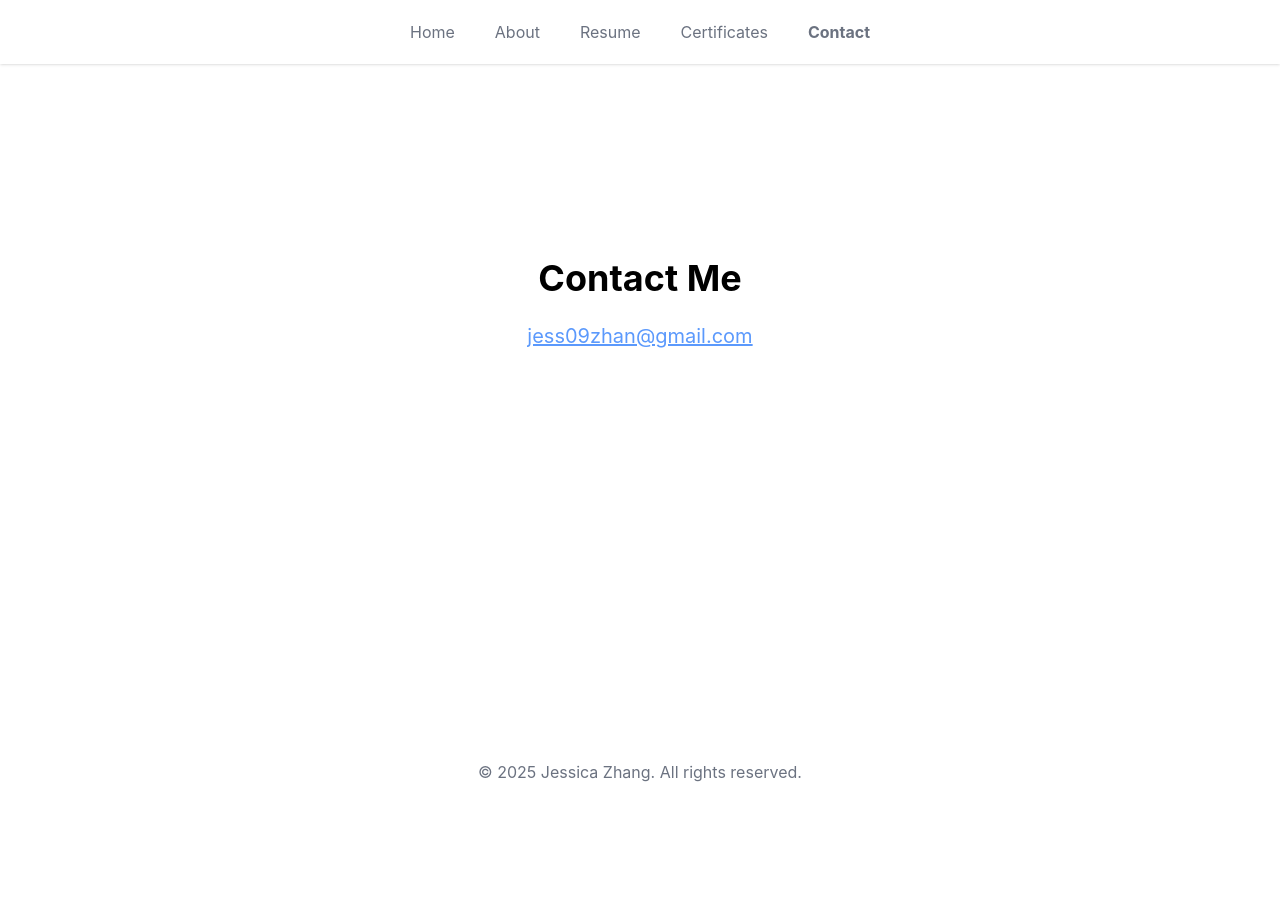
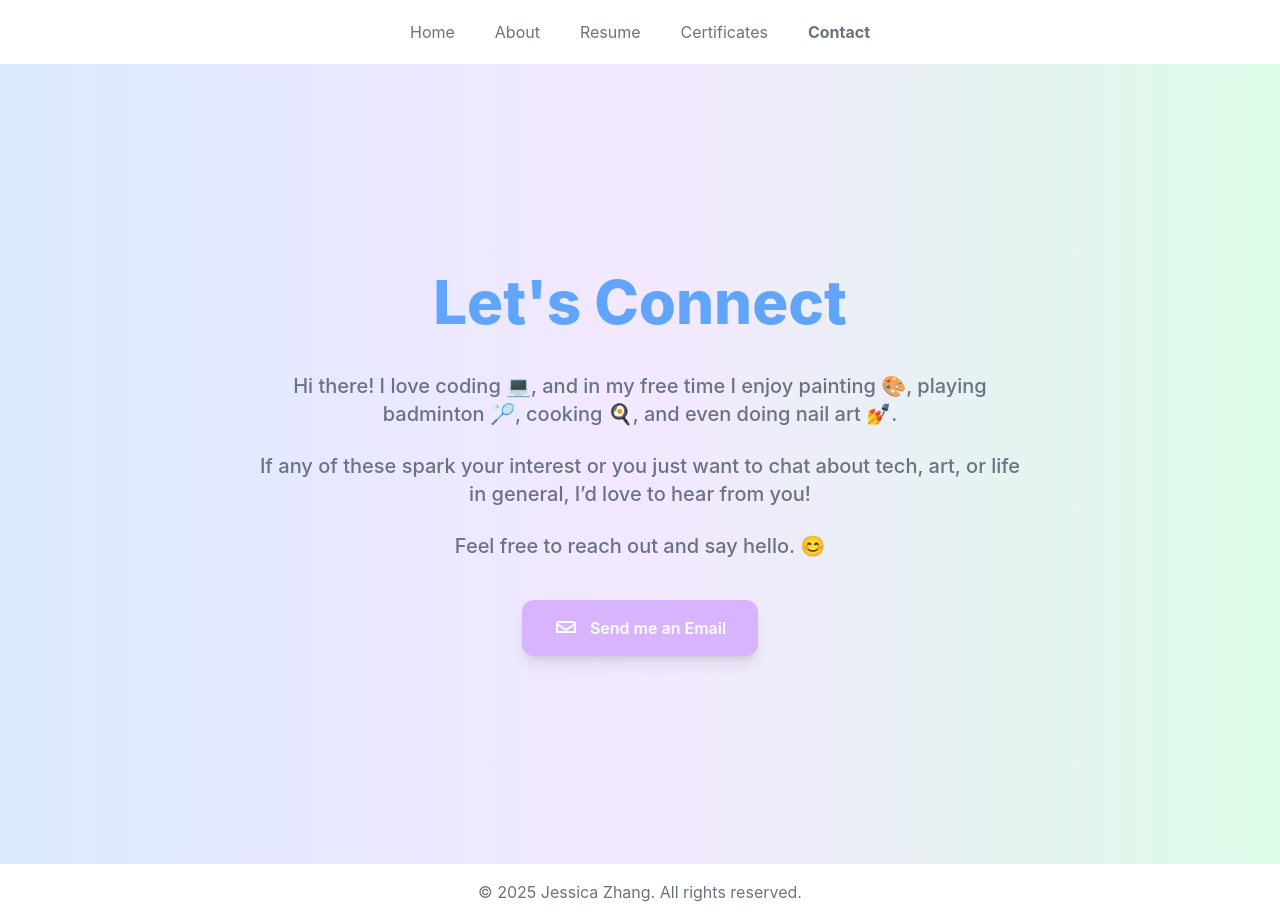
Before and after one commit to zjx090909/jianxia-portfolio, a Next.js app: page /contact in a window 1280 px wide. Before the commit the page ends 800 px from the top, so only its background shows below. Built offline with nearby package versions, Linux system fonts and the light colour scheme.

Commit message:
Added contact me

```diff
--- a/app/about/page.tsx
+++ b/app/about/page.tsx
@@ -19,7 +19,7 @@ export default function About() {
       <div className="absolute inset-0 -z-10 animate-gradient bg-gradient-to-r from-blue-100 via-purple-100 to-green-100 bg-[length:400%_400%]"></div>
       {/* summary */}
       <div className="max-w-4xl mx-auto mb-12">
-        <h1 className="text-4xl font-bold mb-4 text-gray-600">About Me</h1>
+        <h1 className="text-4xl font-bold mb-4 text-gray-600 text-center">About Me</h1>
         <p className="text-lg text-gray-800">
           Cloud Engineer / Software Developer  with 3+ years of experience in Azure cloud administration, Infrastructure as Code, and software development. Skilled in Java, React, Angular, REST APIs, automating infrastructure, building secure scalable systems, and collaborating across teams to deliver production-ready cloud solutions. Certified in Azure Fundamentals and Terraform Associate.
         </p>
@@ -36,7 +36,7 @@ export default function About() {
             return (
               <li key={idx} className="flex w-full items-center relative">
                 {/* Node circle */}
-                <div className="absolute left-1/2 transform -translate-x-1/2 bg-blue-400 rounded-full w-2 h-2 z-10" />
+                <div className="absolute left-1/2 transform -translate-x-1/2 bg-blue-300 rounded-full w-2 h-2 z-10" />
 
                 {isOdd ? (
                   <>
@@ -46,7 +46,7 @@ export default function About() {
                     </div>
                     {/* right content*/}
                     <div className="w-1/2 pl-8 relative">
-                      <div className="bg-white/80 backdrop-blur-md rounded-lg px-4 py-2 shadow-md text-gray-400">
+                      <div className="bg-white/80 backdrop-blur-md rounded-lg px-4 py-2 shadow-md text-gray-500">
                         {m.event}
                       </div>
                     </div>
@@ -55,7 +55,7 @@ export default function About() {
                   <>
                     {/* left content */}
                     <div className="w-1/2 pr-8 relative">
-                      <div className="bg-white/80 backdrop-blur-md rounded-lg px-4 py-2 shadow-md text-gray-400">
+                      <div className="bg-white/80 backdrop-blur-md rounded-lg px-4 py-2 shadow-md text-gray-500">
                         {m.event}
                       </div>
                     </div>
--- a/app/contact/page.tsx
+++ b/app/contact/page.tsx
@@ -1,10 +1,54 @@
+'use client'
+
+import React from 'react'
+
 export default function Contact() {
-	return (
-		<div className="flex flex-col items-center justify-center p-8 min-h-[60vh]">
-			<h1 className="text-4xl font-bold mb-6">Contact Me</h1>
-			<a href="mailto:zhangjianxia@example.com" className="text-brandBlue underline text-xl">
-				jess09zhan@gmail.com
-			</a>
-		</div>
-	)
+  return (
+    <div className="min-h-screen flex flex-col items-center justify-center p-8 bg-gradient-to-r from-blue-100 via-purple-100 to-green-100 animate-gradient text-center">
+
+      {/* topic */}
+      <h1 className="text-5xl md:text-6xl font-extrabold text-blue-400 mb-10">
+        Let's Connect
+      </h1>
+
+      {/* content */}
+      <div className="max-w-3xl space-y-6">
+        <p className="text-lg md:text-xl text-gray-500 font-medium leading-relaxed">
+          Hi there! I love coding 💻, and in my free time I enjoy painting 🎨, playing badminton 🏸, cooking 🍳, and even doing nail art 💅.
+        </p>
+
+        <p className="text-lg md:text-xl text-gray-500 font-medium leading-relaxed">
+          If any of these spark your interest or you just want to chat about tech, art, or life in general, I’d love to hear from you!
+        </p>
+
+        <p className="text-lg md:text-xl text-gray-500 font-medium leading-relaxed">
+          Feel free to reach out and say hello. 😊
+        </p>
+      </div>
+
+      {/* email */}
+      <a
+        href="mailto:jess09zhan@gmail.com"
+        className="mt-10 inline-flex items-center gap-3 px-8 py-4 bg-purple-300 text-white font-semibold rounded-xl hover:bg-blue-800 transition shadow-lg"
+      >
+        {/* SVG */}
+        <svg
+          xmlns="http://www.w3.org/2000/svg"
+          className="w-6 h-6"
+          fill="none"
+          viewBox="0 0 24 24"
+          stroke="currentColor"
+          strokeWidth={2}
+        >
+          <path
+            strokeLinecap="round"
+            strokeLinejoin="round"
+            d="M3 8l7.89 5.26a2 2 0 002.22 0L21 8m-18 8h18V8a2 2 0 00-2-2H5a2 2 0 00-2 2v8z"
+          />
+        </svg>
+        Send me an Email
+      </a>
+
+    </div>
+  )
 }
--- a/app/page.tsx
+++ b/app/page.tsx
@@ -43,7 +43,7 @@ export default function HomePage() {
       <div className="relative z-10 flex flex-col items-center justify-center h-full text-center">
         <h1 className="text-6xl font-bold text-blue-400 mb-4">Welcome to Jessica’s Portfolio</h1>
         <p className="text-2xl text-pink-400">
-          Cloud Engineer • Developer • Dream Builder
+          Cloud Engineer • Developer • Creative Thinker
         </p>
       </div>
     </div>
--- a/app/resume/page.tsx
+++ b/app/resume/page.tsx
@@ -4,13 +4,13 @@ import React from 'react'
 
 export default function Resume() {
   return (
-    <div className="min-h-screen flex flex-col">
+    <div className="min-h-screen flex flex-col items-center p-4">
       {/* PDF Viewer */}
-      <div className="flex-1">
+      <div className="flex-1 w-full max-w-5xl">
         <iframe
           src="/resume.pdf"
-          className="w-full h-screen"
           title="Resume PDF"
+          className="w-full h-[80vh] md:h-[90vh] border-none"
         />
       </div>
     </div>
```
